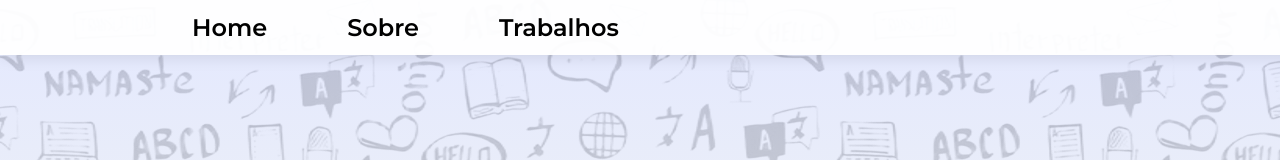
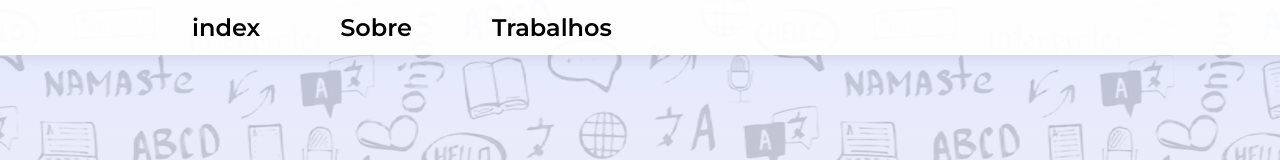
Before and after one commit to lucasnordextUFSC/trabalhos, a plain HTML site: page Sobre.html in a window 1280 px wide. Shown: the top 160 px of the page. Drawn offline with nearby package versions, Linux system fonts and the light colour scheme; a web font is replaced by a local one.

Commit message:
Update Sobre.html

```diff
--- a/Sobre.html
+++ b/Sobre.html
@@ -9,7 +9,7 @@
 <body>
     <header class="cabecalho">
         <nav class="cabecalho__menu">
-            <a class="cabecalho__menu__link" href="Home.html">Home</a>
+            <a class="cabecalho__menu__link" href="Home.html">index</a>
             <a class="cabecalho__menu__link" href="Sobre.html">Sobre</a>
             <a class="cabecalho__menu__link" href="Trabalhos.html">Trabalhos</a>
         </nav>
@@ -29,4 +29,5 @@
         <img src="./assets/sec.jpeg" alt="Secretario segurando papeis" class="imagem">
     </div>
 </body>
+
 </html>
```
